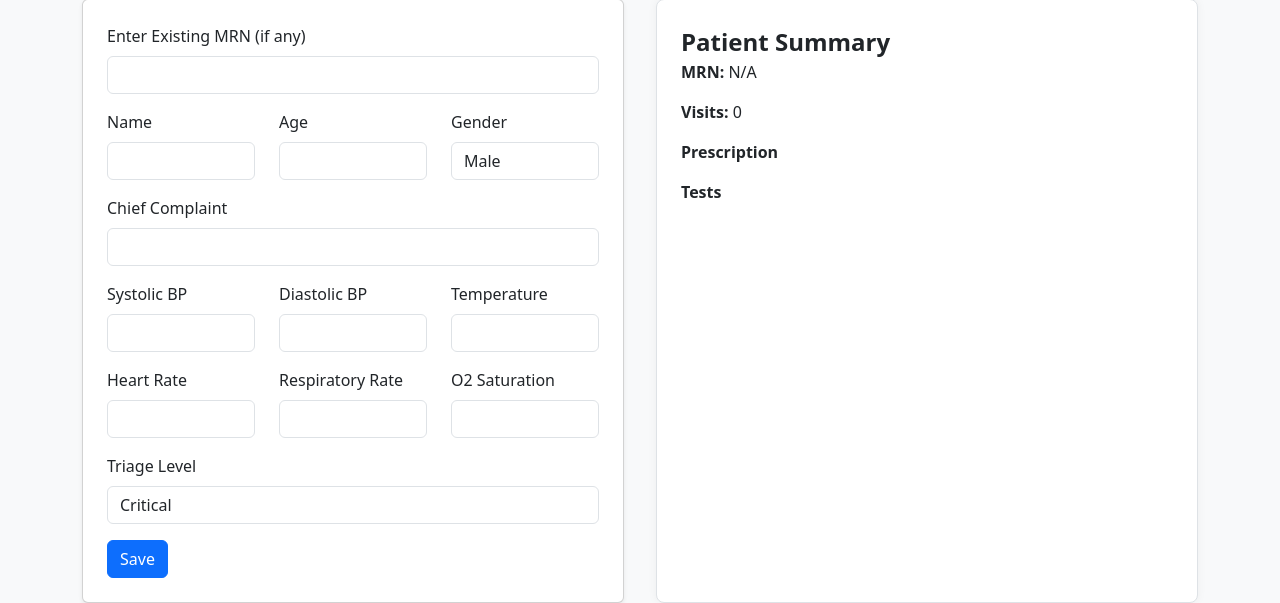
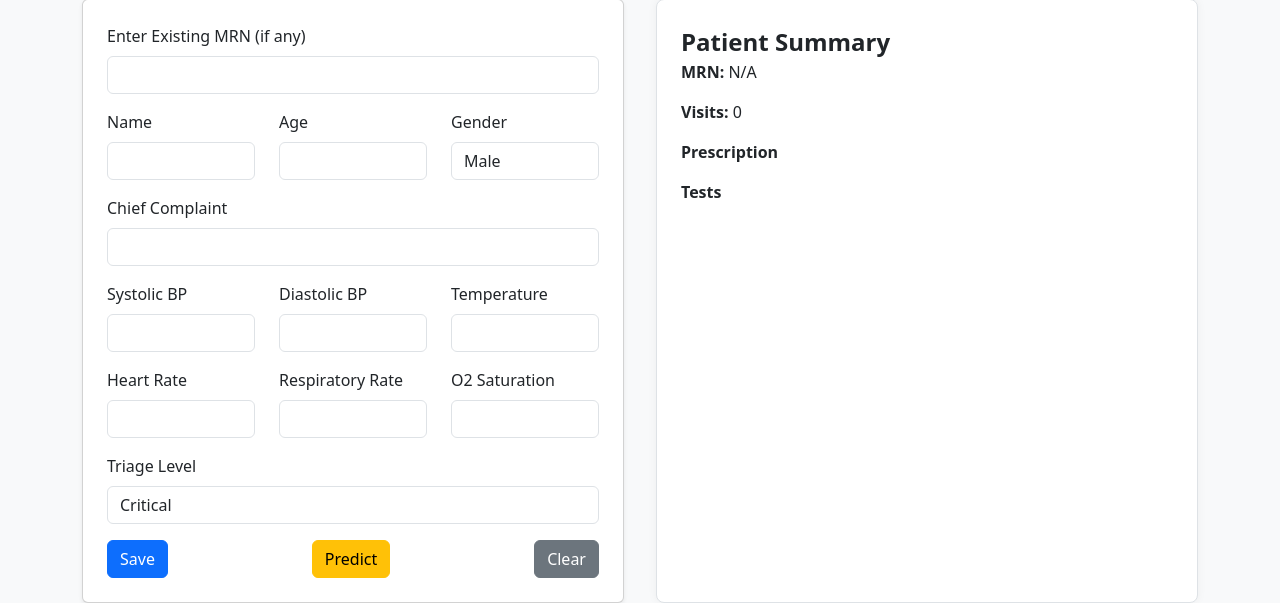
Before and after one commit to pdkv1999/flaskApp, a Flask app: page / in a window 1280 px wide. Shown: the part 251-854 px from the top of the page. Run offline with Flask 2, Linux system fonts and the light colour scheme.

Commit message:
Revert "modify"
This reverts commit 02e290ae570c76ebdb02fefa76c3261dd0e30d36.

```diff
--- a/templates/patient.html
+++ b/templates/patient.html
@@ -120,6 +120,8 @@
             </div>
             <div class="d-flex justify-content-between">
                 <button type="submit" class="btn btn-primary">Save</button>
+                <a href="/predict" class="btn btn-warning">Predict</a>
+                <a href="/" class="btn btn-secondary">Clear</a>
             </div>
         </form>
         <div class="summary-card">
```
